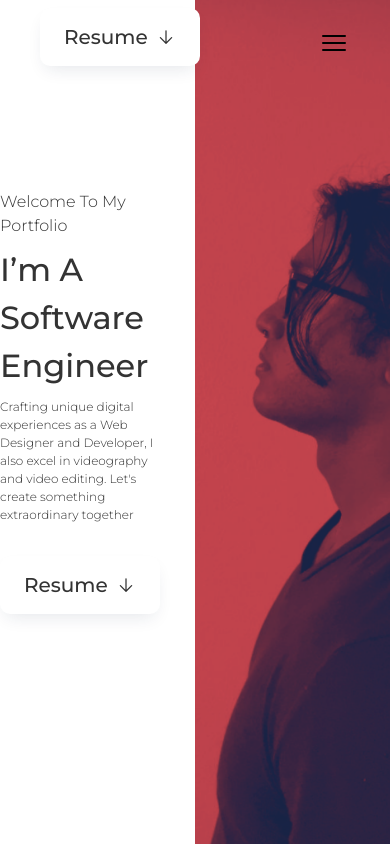
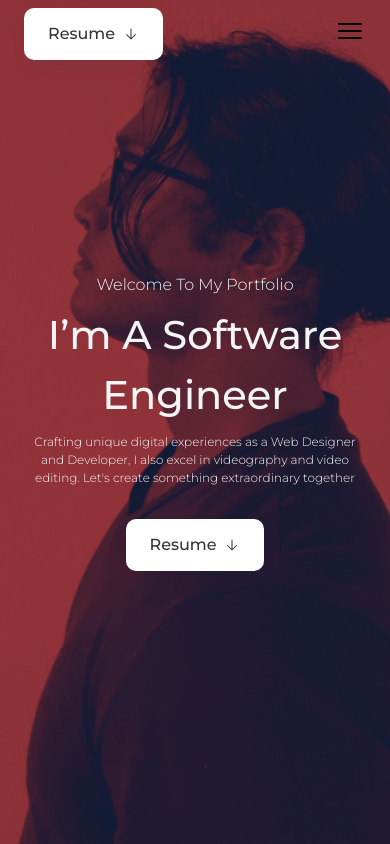
Before and after one commit to smit2308/portfolioWebsite, a React (Vite) app: page / in a window 390 px wide. Built offline with nearby package versions, Linux system fonts and the light colour scheme.

Commit message:
Working on Mobile version

```diff
--- a/src/components/Button.jsx
+++ b/src/components/Button.jsx
@@ -11,7 +11,7 @@ const Button = ({onClick, label, iconURL, bgColor, textColor, borderColor, fullW
   return (
 
     <button
-      className={`flex flex-row max-w-fit justify-between gap-2 items-center px-[24px] py-[14px]  text-lg rounded-[10px] font-medium shadow-element1 shadow-element2 hover:bg-secondary hover:text-primary transition duration-300 ease-in-out
+      className={`flex flex-row max-w-fit justify-between gap-2 items-center px-[24px] py-[14px]  text-lg max-sm:text-sm rounded-[10px] font-medium shadow-element1 shadow-element2 hover:bg-secondary hover:text-primary transition duration-300 ease-in-out
                 ${
                   bgColor ? `${bgColor} $
                   ${textColor ? textColor : "text-secondary"}`
--- a/src/components/Nav.jsx
+++ b/src/components/Nav.jsx
@@ -26,7 +26,7 @@ const toggleMenu = () => {
 
   return (
 
-      <div className='absolute  flex  justify-between items-center  z-30  w-full max-container pb-4 pt-2 px-10 '>
+      <div className='absolute  flex  justify-between items-center  z-30  w-full max-container pb-4 pt-2 lg:px-10 px-6 '>
         <Button
         label= "Resume" />
 
@@ -45,7 +45,7 @@ const toggleMenu = () => {
           )}
         </ul>
 
-        <div className='lg:hidden place-self-end'>
+        <div className='lg:hidden '>
           <button className='hover:scale-110'>
             <HiBars3 size={32} color='slate'/>
           </button>
--- a/src/root/pages/Home.jsx
+++ b/src/root/pages/Home.jsx
@@ -4,20 +4,21 @@ import Button from '../../components/Button'
 
 const Home = () => {
   return (
-    <section className='h-screen w-full flex flex-row items-center justify-between lg:pl-10 sm:pl-8   '>
+    <section className='h-screen w-full flex flex-row max-sm:flex-col items-center justify-between max-sm:justify-center lg:pl-10 sm:pl-8 max-sm:p-0'>
 
-      <div className=' flex flex-col gap-2 xl:pr-10 pr-6 w-1/2 z-1 -mt-10'>
+      <div className=' flex flex-col gap-2 max-sm:items-center xl:pr-10 pr-6 sm:w-1/2  sm:-mt-10 overflow-hidden transition-all ease-in-out delay-100 max-sm:z-10  max-sm:px-6 '>
 
-        <h1 className='lg:text-xl sm:text-lg max-sm:text-sm text-secondary font-light leading-normal '>
+        <h1 className='lg:text-xl sm:text-lg max-sm:text-sm max-sm:text-center text-secondary max-sm:text-primary font-light leading-normal '>
           Welcome To My Portfolio
         </h1>
 
-        <h2 className='2xl:text-7xl xl:text-6xl   lg:text-5xl sm:text-4xl max-sm:text-2xl   text-secondary font-medium leading-normal'>
+        <h2 className='2xl:text-7xl xl:text-6xl lg:text-5xl sm:text-4xl max-sm:text-3xl max-sm:text-center  text-secondary max-sm:text-primary font-medium leading-normal'>
           I’m A Software Engineer
         </h2>
 
-        <p className='lg:text-lg sm:text-sm max-sm:text-xs text-secondary font-light leading-normal md:mb-10 mb-6'>
-          Crafting unique digital experiences as a Web Designer and Developer, I also excel in videography and video editing. Let's create something extraordinary together
+        <p className='lg:text-lg sm:text-sm max-sm:text-xs max-sm:text-center text-secondary max-sm:text-primary font-light leading-normal md:mb-10 mb-6'>
+          Crafting unique digital experiences as a Web Designer and Developer, I also excel in videography and video editing.
+           Let's create something extraordinary together
         </p>
 
         <Button
@@ -26,19 +27,17 @@ const Home = () => {
 
       </div>
 
-      <div className='bg-[#b03e49] h-screen flex xl:w-[600px] lg:w-[500px] md:w-[400px] w-1/2   overflow-hidden  ' >
+      <div className='bg-[#b03e49] h-screen flex xl:w-[600px] lg:w-[500px] md:w-[400px] sm:w-1/2 max-sm:w-screen  overflow-hidden  max-sm:z-0 max-sm:absolute  ' >
 
-        <img className='object-cover w-full  z-10 max-lg:hidden '
+        <img className='sm:object-cover w-full  z-10 max-lg:hidden   '
         src={Myimage}/>
 
-        <img className='object-cover w-full object-left  z-10 lg:hidden  '
+        <img className='sm:object-cover w-full object-left  z-10 lg:hidden  max-sm:object-none max-sm:object-left-bottom   max-sm:brightness-75   '
         src={Myimage_small}/>
 
         {/* <div className='absolute bg-[#b03e49] w-full h-screen z-0 flex items-center  p-10 ' >
           <div className='w-2/5 bg-gray-200'>
-
           </div>
-
           <h className='text-4xl rotate-90 text-primary'>
             Lets Work Together
           </h>
```
Lines whose indentation alone changed are shown as unchanged.
